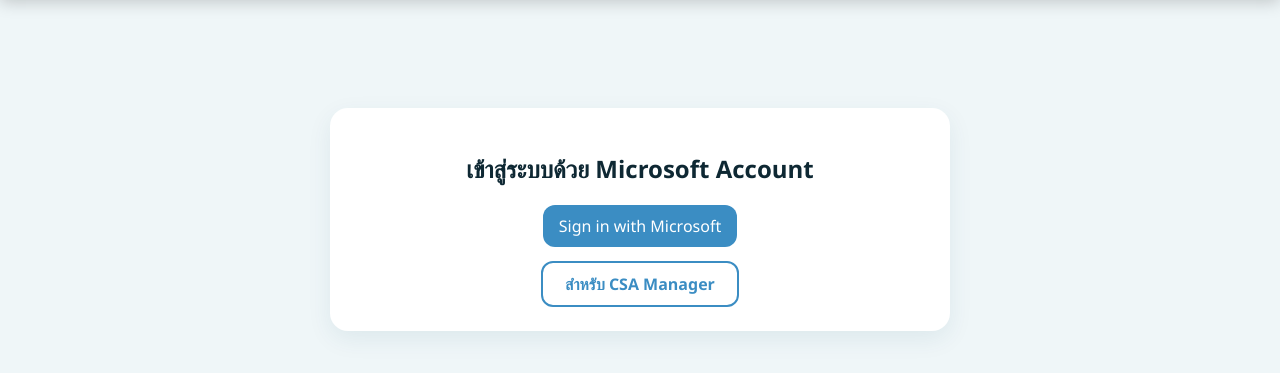
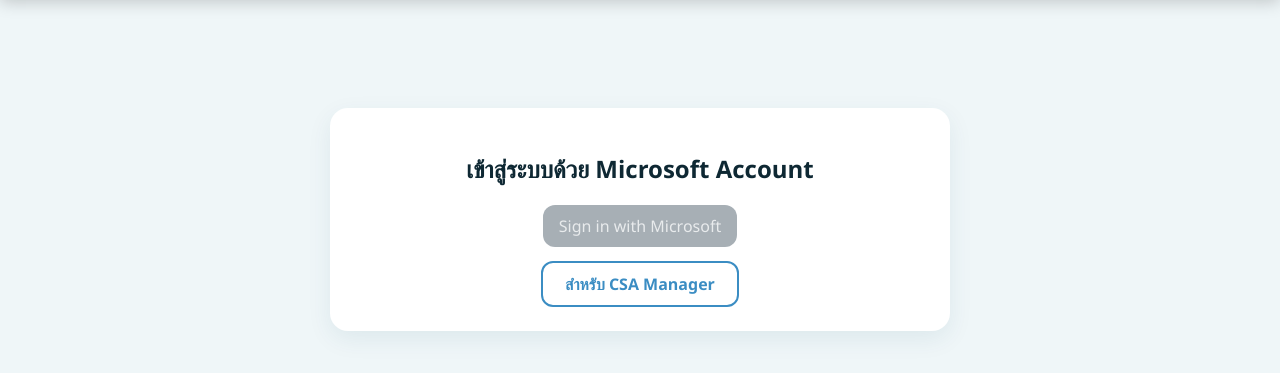
Before and after one commit to Pepsi1219/gica-dashboard, a Flask app: page / in a window 1280 px wide. Shown: the part 80-453 px from the top of the page. Run offline with Flask 3, Linux system fonts and the light colour scheme; some libraries are stand-ins or nearby versions.

Commit message:
Temporarily disable "Sign in with Microsoft" button during system trial
- Remove href from the MS login anchor and add aria-disabled + tabindex=-1
- New .primary-link.disabled CSS: muted gray, 55% opacity,
  pointer-events: none, cursor: not-allowed, slight grayscale
- HTML comment notes this is a temporary state — restore by adding
  href="/login" back and removing the .disabled class
- Bump cache-busting version to v=38

Co-Authored-By: Claude Sonnet 4.6 <noreply@anthropic.com>

```diff
--- a/static/css/styles.css
+++ b/static/css/styles.css
@@ -302,6 +302,14 @@ button:hover, .primary-link:hover { filter: brightness(.93); }
 button:active { transform: scale(.97); }
 .primary, .primary-link { background: var(--blue2); color: white; }
 .primary:hover, .primary-link:hover { filter: brightness(.88); }
+.primary-link.disabled {
+  background: var(--text-muted);
+  color: rgba(255,255,255,.75);
+  pointer-events: none;
+  cursor: not-allowed;
+  opacity: .55;
+  filter: grayscale(.3);
+}
 
 /* ===== HOME PAGE ===== */
 .home-card {
--- a/templates/index.html
+++ b/templates/index.html
@@ -6,7 +6,7 @@
   <title>New Operator Monitoring</title>
   <!-- Apply saved theme before paint to avoid flash -->
   <script>document.documentElement.dataset.theme = localStorage.getItem('theme') || 'light';</script>
-  <link rel="stylesheet" href="/static/css/styles.css?v=37" />
+  <link rel="stylesheet" href="/static/css/styles.css?v=38" />
   <!-- Export libraries (used by Overall Dashboard PNG/PDF buttons) -->
   <script src="https://cdnjs.cloudflare.com/ajax/libs/html2canvas/1.4.1/html2canvas.min.js"></script>
   <script src="https://cdnjs.cloudflare.com/ajax/libs/jspdf/2.5.1/jspdf.umd.min.js"></script>
@@ -124,7 +124,8 @@
     <!-- Login Panel -->
     <section id="loginPanel" class="card hero hidden">
       <h2 data-i18n="loginTitle">เข้าสู่ระบบด้วย Microsoft Account</h2>
-      <a class="primary-link" href="/login" data-i18n="loginBtn">Sign in with Microsoft</a>
+      <!-- MS login is temporarily disabled during system trial -->
+      <a class="primary-link disabled" aria-disabled="true" tabindex="-1" data-i18n="loginBtn">Sign in with Microsoft</a>
       <button id="managerLoginBtn" class="manager-login-btn" data-i18n="managerLoginBtn">สำหรับ CSA Manager</button>
       <p id="managerLoginError" class="manager-login-error hidden"></p>
     </section>
@@ -287,6 +288,6 @@
     </section>
   </main>
 
-  <script src="/static/js/app.js?v=37"></script>
+  <script src="/static/js/app.js?v=38"></script>
 </body>
 </html>
```
